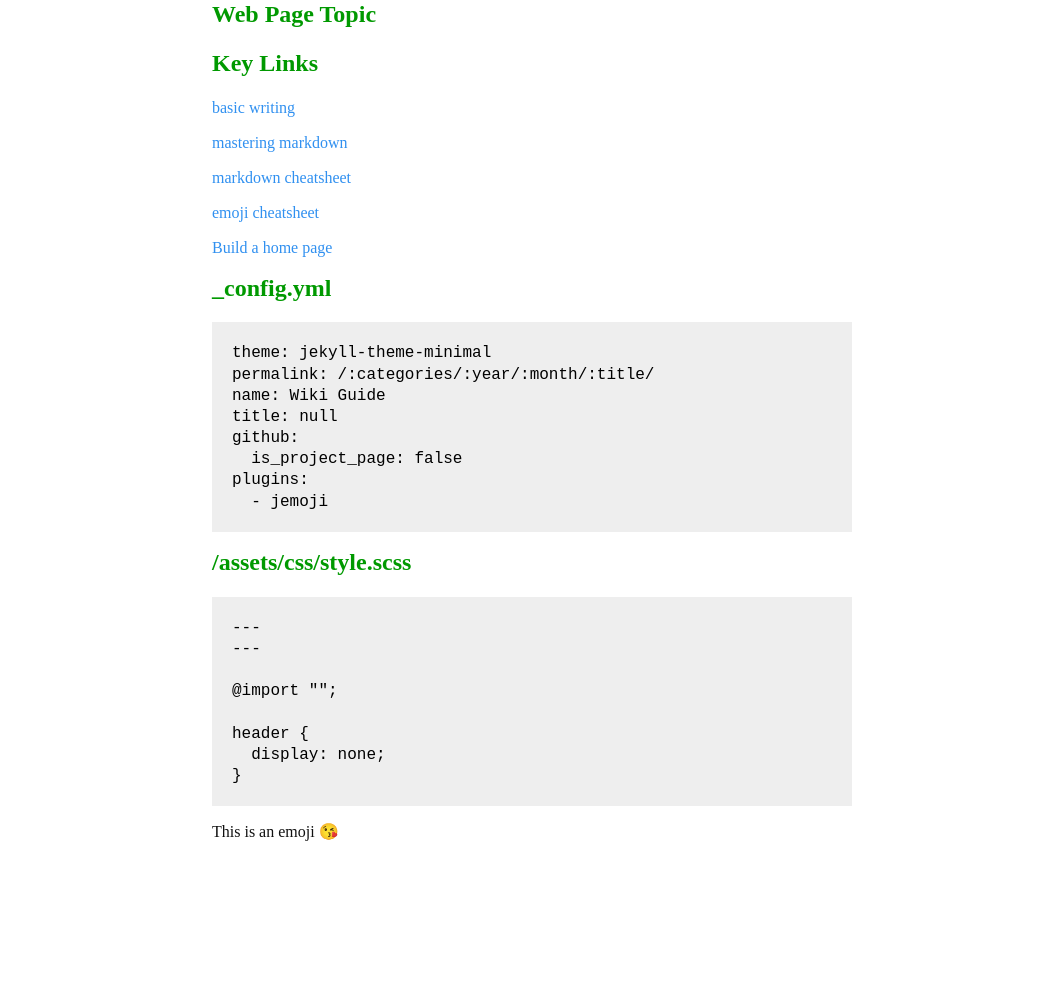
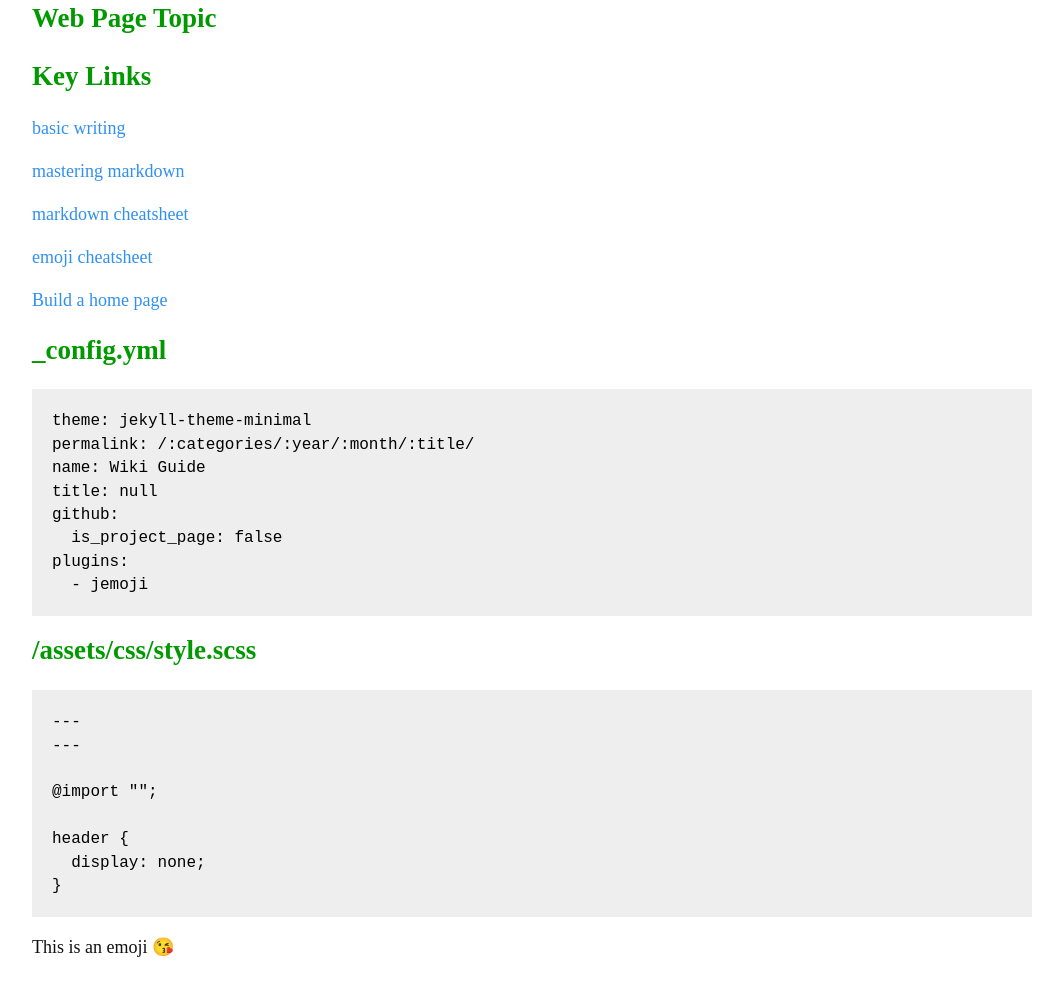
Before and after one commit to profphillips/wikibasics, a Jekyll site: the page built from index.md, in a window 1280 px wide. Shown: the whole page, without its empty margins (108-1171 px from the left). Built offline with Jekyll 4.4.1, drawn with Linux system fonts in a browser that asks for light colours; emoji names are drawn with the system emoji font; our own code applies the rules of GitHub Pages for plain Markdown files; before the commit the page ends 900 px from its top, so only the background shows below that.

Commit message:
Update style.scss

```diff
--- a/assets/css/style.scss
+++ b/assets/css/style.scss
@@ -25,12 +25,12 @@ body {
   background-color: $body-background;
   color: $body-foreground;
   font-family: $body-font-family;
-  font-size: 16px;
-  line-height: 1.2;
+  font-size: 18px;
+  line-height: 1.4;
 }
 
 .container {
-  width: 50%;
+  width: 80%;
   max-width: $container-max-width;
   margin: 0 auto;
 }
@@ -41,7 +41,7 @@ section {
 }
 
 h1, h2, h3, h4, h5, h6 {
-  margin: 0 0 20px;
+  margin: 0 0 20px 0;
   color: $header-color;
   font-family: $header-font-family;
 }
```
